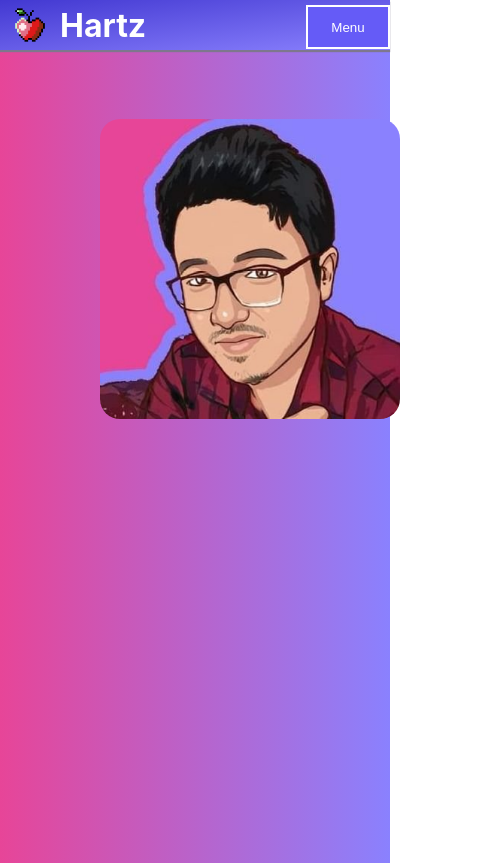
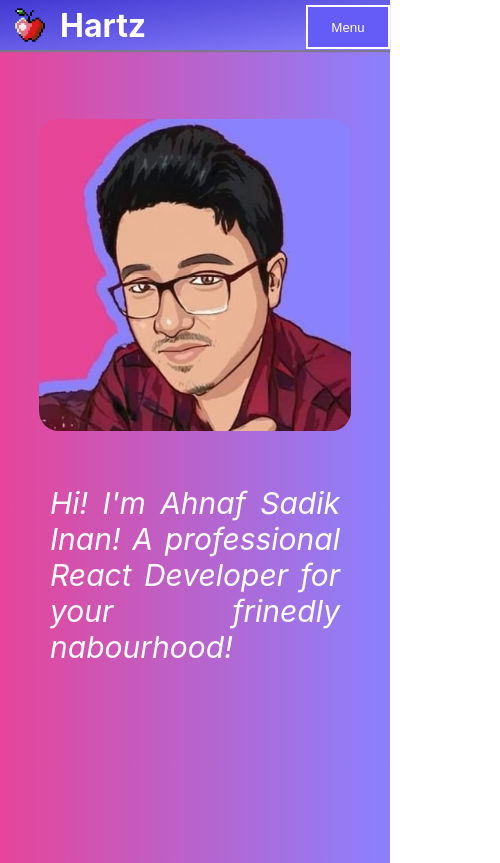
Before and after one commit to Hartz-I/DummyPortfolio, a React (Create React App) app in the folder dummy-portfolio/: page / in a window 390 px wide. Shown: the whole page, 500 px wide, since content can reach past the window. Built offline with nearby package versions, Linux system fonts and the light colour scheme.

Commit message:
completed profile component

```diff
--- a/dummy-portfolio/src/App.css
+++ b/dummy-portfolio/src/App.css
@@ -13,3 +13,16 @@ pink: #e74598
 purpleblue: #8a81fe
 purplebluedark: #6056eb
 */
+
+body::-webkit-scrollbar {
+  width: 0.5em;
+}
+
+body::-webkit-scrollbar-track {
+  -webkit-box-shadow: inset 0 0 6px rgba(0, 0, 0, 0.3);
+}
+
+body::-webkit-scrollbar-thumb {
+  background-color: #e74598;
+  outline: 1px solid #e597c0;
+}
--- a/dummy-portfolio/src/components/Profile/Profile.js
+++ b/dummy-portfolio/src/components/Profile/Profile.js
@@ -3,8 +3,12 @@ import classes from "./Profile.module.css";
 
 const profile = (props) => {
   return (
-    <div>
-      <img className={classes.ProfilePic} src={props.img}></img>
+    <div className={classes.Profile}>
+      <img className={classes.Profile__Pic} src={props.img}></img>
+      <div className={classes.Profile__Description}>
+        Hi! I'm Ahnaf Sadik Inan! A professional React Developer for your
+        frinedly nabourhood!
+      </div>
     </div>
   );
 };
--- a/dummy-portfolio/src/components/Profile/Profile.module.css
+++ b/dummy-portfolio/src/components/Profile/Profile.module.css
@@ -1,7 +1,46 @@
-.ProfilePic {
+.Profile {
+  width: 50%;
+
+  transition: 0.2s ease;
+}
+
+.Profile .Profile__Pic {
   width: 300px;
 
-  margin: 100px;
+  margin-top: 100px;
+  margin-left: 100px;
 
   border-radius: 20px;
+
+  transition: 0.2s ease;
 }
+
+.Profile .Profile__Description {
+  margin: 50px;
+  font-size: 30px;
+  color: white;
+  font-style: italic;
+  text-align: justify;
+  text-justify: inter-character;
+
+  transition: 0.2s ease;
+}
+
+@media (max-width: 852px) {
+  .Profile {
+    width: 100%;
+    text-align: center;
+  }
+
+  .Profile .Profile__Pic {
+    width: 80%;
+    margin: 0;
+    margin-top: 100px;
+  }
+}
+
+@media (min-width: 1400px) {
+  .Profile .Profile__Pic {
+    width: 500px;
+  }
+}
--- a/dummy-portfolio/src/containers/Home/Home.js
+++ b/dummy-portfolio/src/containers/Home/Home.js
@@ -1,5 +1,5 @@
 import React, { Component } from "react";
-import Aux from "../../hoc/Auxilliary/Auxilliary";
+//import Aux from "../../hoc/Auxilliary/Auxilliary";
 import ProPic from "../../assets/images/logoImage.jpg";
 import classes from "./Home.module.css";
 
```
